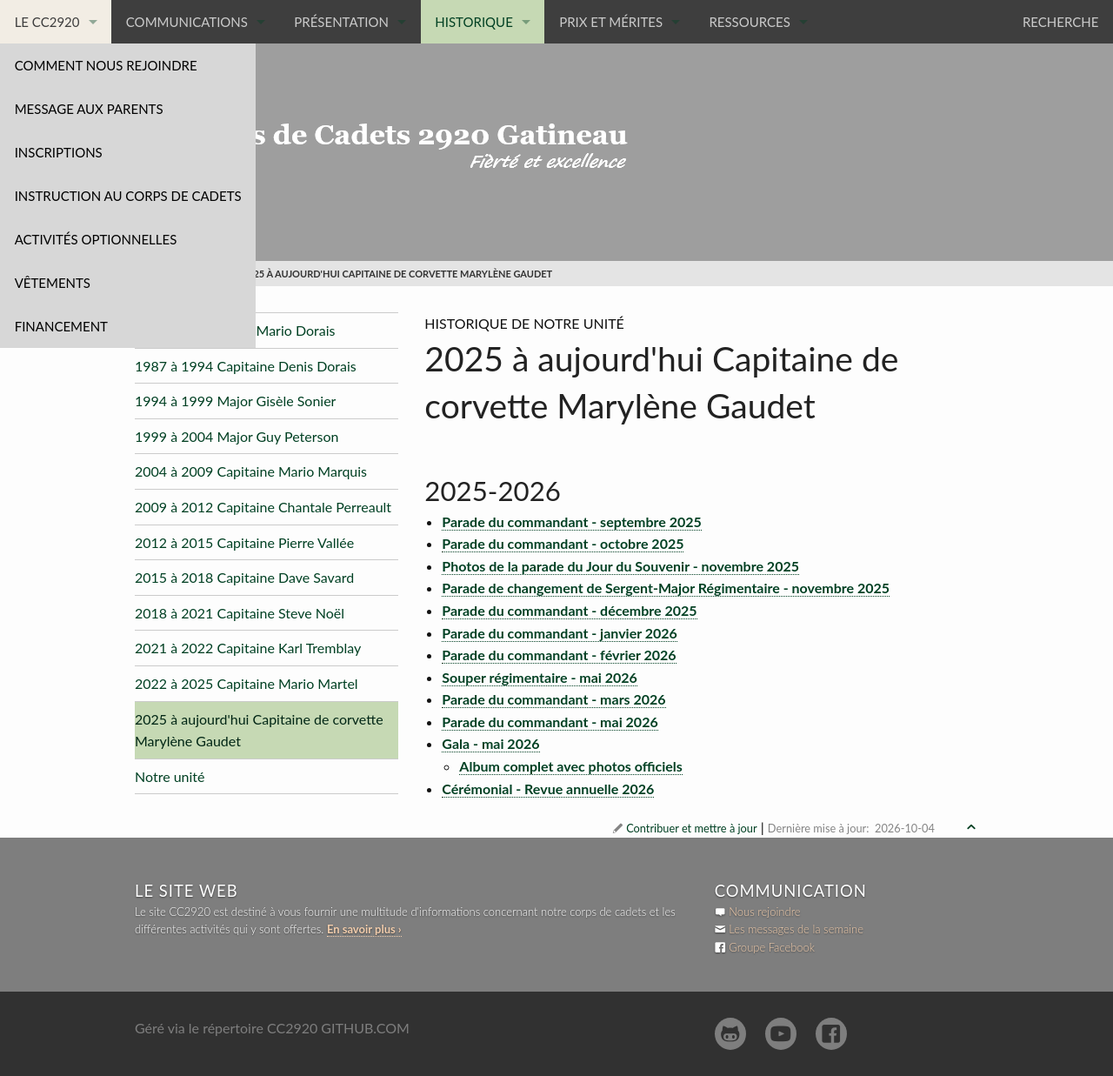
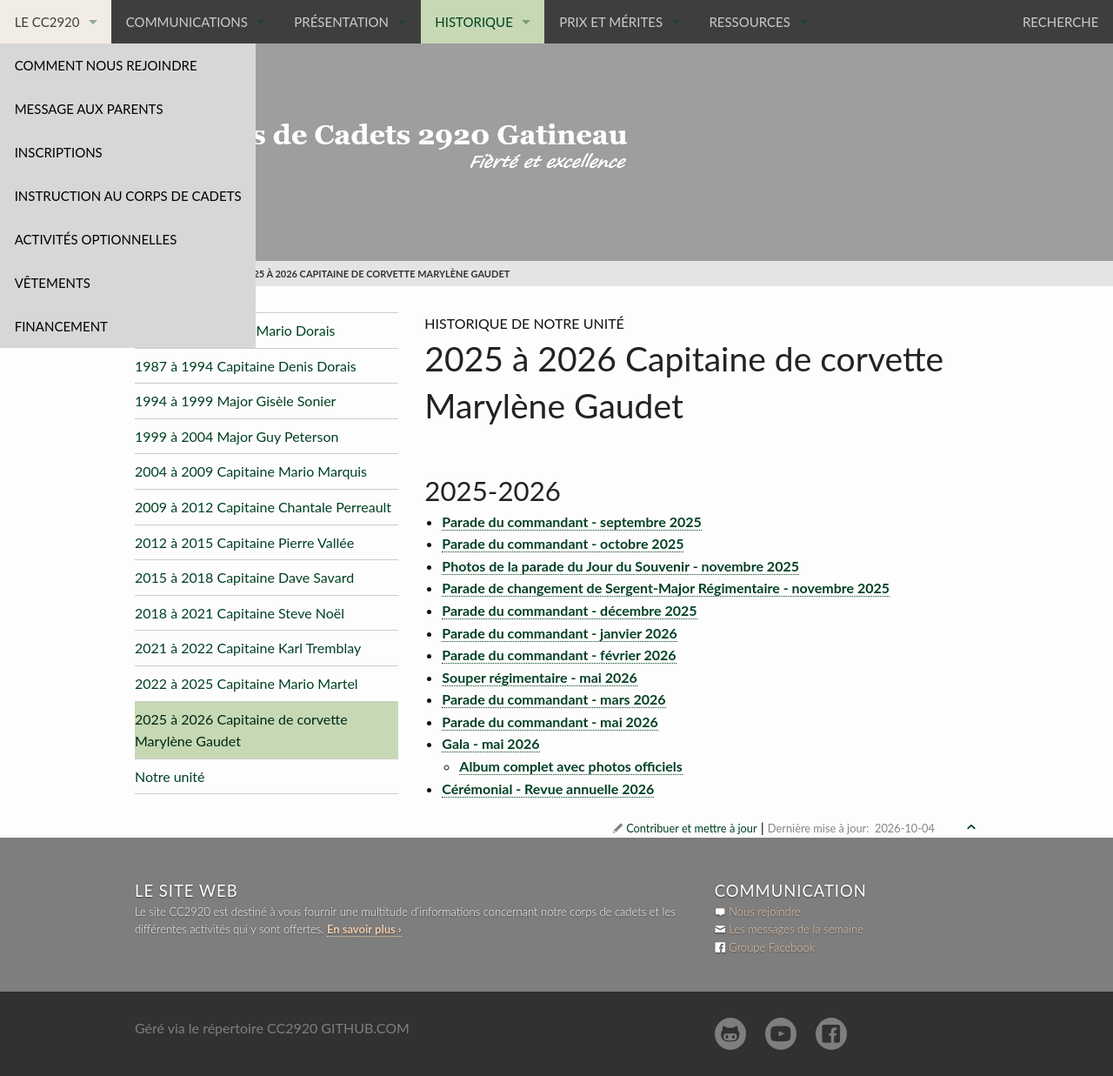
Before and after one commit to CC2920/web, a Jekyll site: the page built from _historique/notre-unite/2025-2026.md, in a window 1280 px wide. Shown: the whole page at 87% size. Built offline with Jekyll 4.4.1, drawn with Linux system fonts in a browser that asks for light colours.

Commit message:
Create 2025-2026.md for historical records

```diff
--- a/_historique/notre-unite/2025-present.md
+++ b/_historique/notre-unite/2025-2026.md
@@ -1,5 +1,5 @@
 ---
-title: "2025 à aujourd'hui Capitaine de corvette Marylène Gaudet"
+title: "2025 à 2026 Capitaine de corvette Marylène Gaudet"
 ---
 
 ## 2025-2026
```
